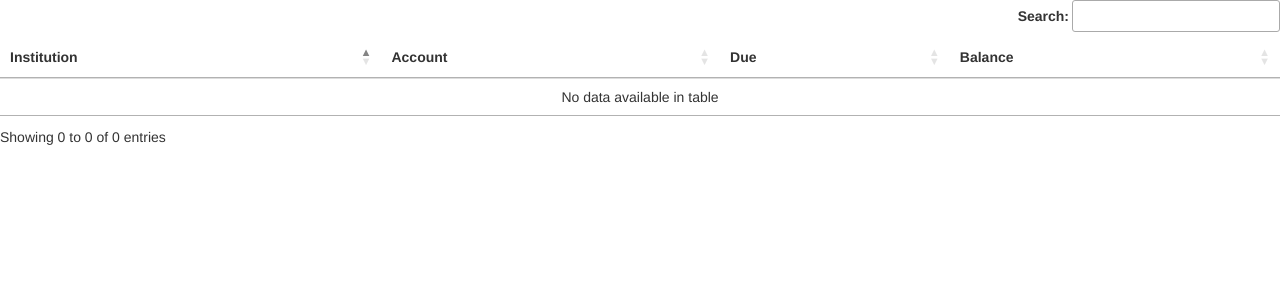
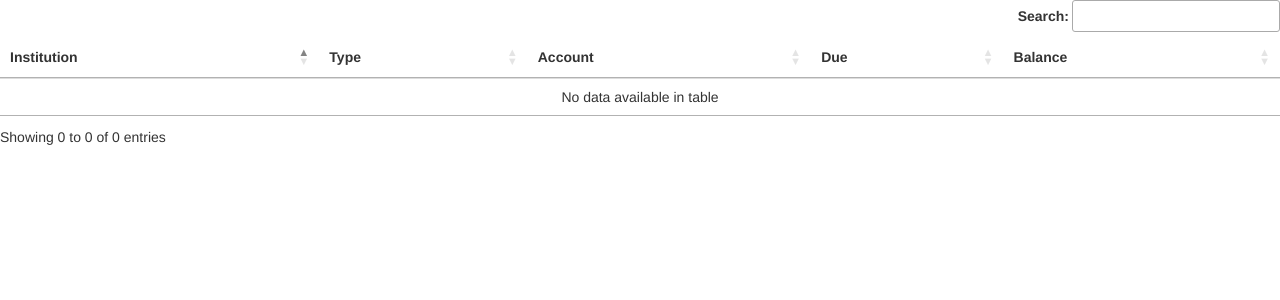
Before and after one commit to chrisvanpatten/account-viewer, a PHP site: template resources/views/pages/index.html.twig in a window 1280 px wide. Shown: the top 300 px of the page. Run offline with PHP 8.4, Linux system fonts and the light colour scheme; the template is opened without the code that fills it, so the values that code supplies are empty; some libraries are stand-ins or nearby versions.

Commit message:
implement more/better responsiveness

```diff
--- a/resources/views/layouts/base.html.twig
+++ b/resources/views/layouts/base.html.twig
@@ -8,17 +8,18 @@
 
 	<link rel="stylesheet" href="https://maxcdn.bootstrapcdn.com/bootstrap/3.3.7/css/bootstrap.min.css">
 	<link rel="stylesheet" href="https://maxcdn.bootstrapcdn.com/font-awesome/4.6.3/css/font-awesome.min.css">
-	<link rel="stylesheet" href="https://cdn.datatables.net/1.10.12/css/jquery.dataTables.min.css">
+	<link rel="stylesheet" href="https://cdn.datatables.net/v/dt/dt-1.10.12/fc-3.2.2/fh-3.1.2/r-2.1.0/datatables.min.css">
 </head>
 <body>
 	{% block content %}{% endblock %}
 
 	<script src="https://ajax.googleapis.com/ajax/libs/jquery/3.1.0/jquery.min.js"></script>
-	<script src="https://cdn.datatables.net/1.10.12/js/jquery.dataTables.min.js"></script>
+	<script src="https://cdn.datatables.net/v/dt/dt-1.10.12/fc-3.2.2/fh-3.1.2/r-2.1.0/datatables.min.js"></script>
 	<script>
 	$(document).ready(function(){
 		$('#accounts').DataTable({
 			"paging": false,
+			"responsive": true,
 		});
 	});
 	</script>
--- a/resources/views/pages/index.html.twig
+++ b/resources/views/pages/index.html.twig
@@ -5,10 +5,11 @@
 {% block content %}
 <table class="table" id="accounts">
 	<thead>
-		<th>Institution</th>
+		<th class="all">Institution</th>
+		<th>Type</th>
 		<th>Account</th>
 		<th>Due</th>
-		<th>Balance</th>
+		<th class="all">Balance</th>
 	</thead>
 	<tbody>
 		{% for account in accounts %}
--- a/resources/views/partials/_account.html.twig
+++ b/resources/views/partials/_account.html.twig
@@ -4,6 +4,7 @@
 <tr>
 {% endif %}
 	<td>{{account.getInstitution}}</td>
+	<td>{{account.getType|capitalize}}</td>
 	<td>{{account.getName}}</td>
 	<td>{{account.getDueDate}}</td>
 	<td class="text-right">{{account.getBalance|number_format(2)}}</td>
```
